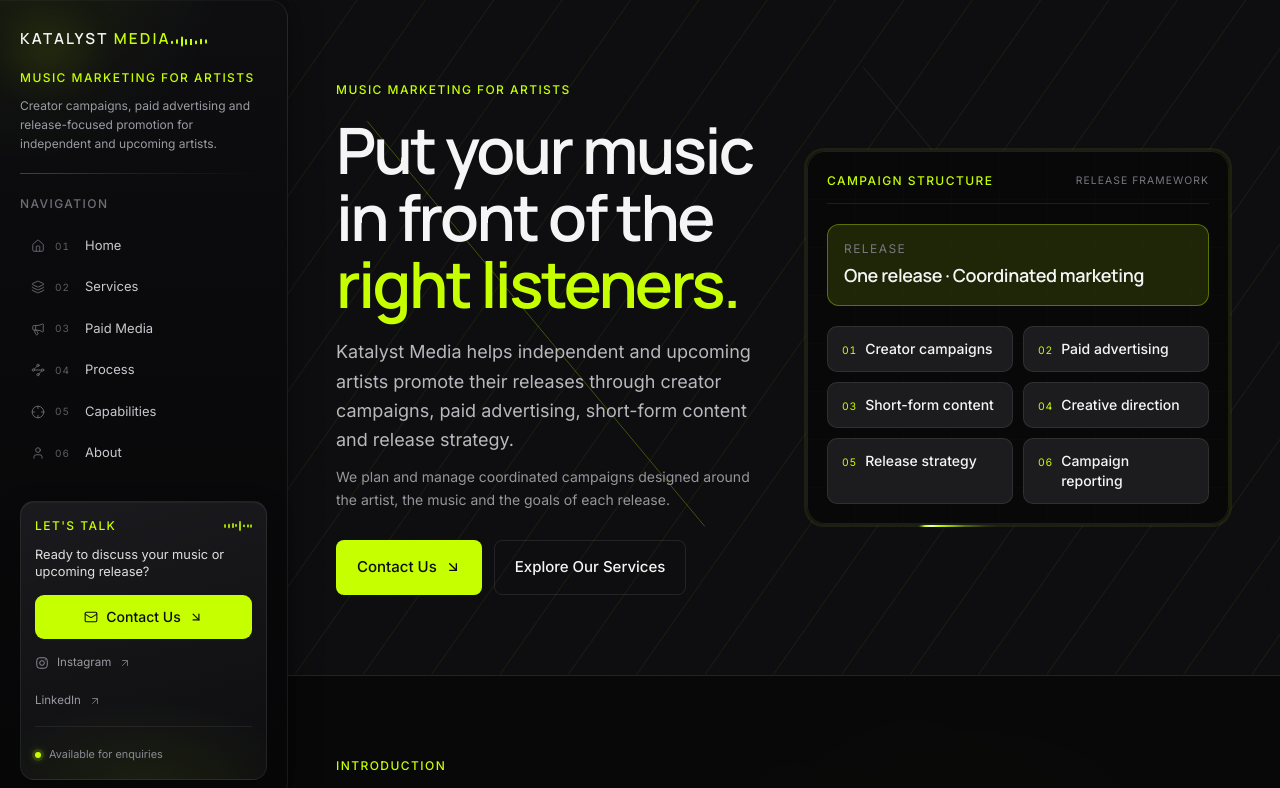
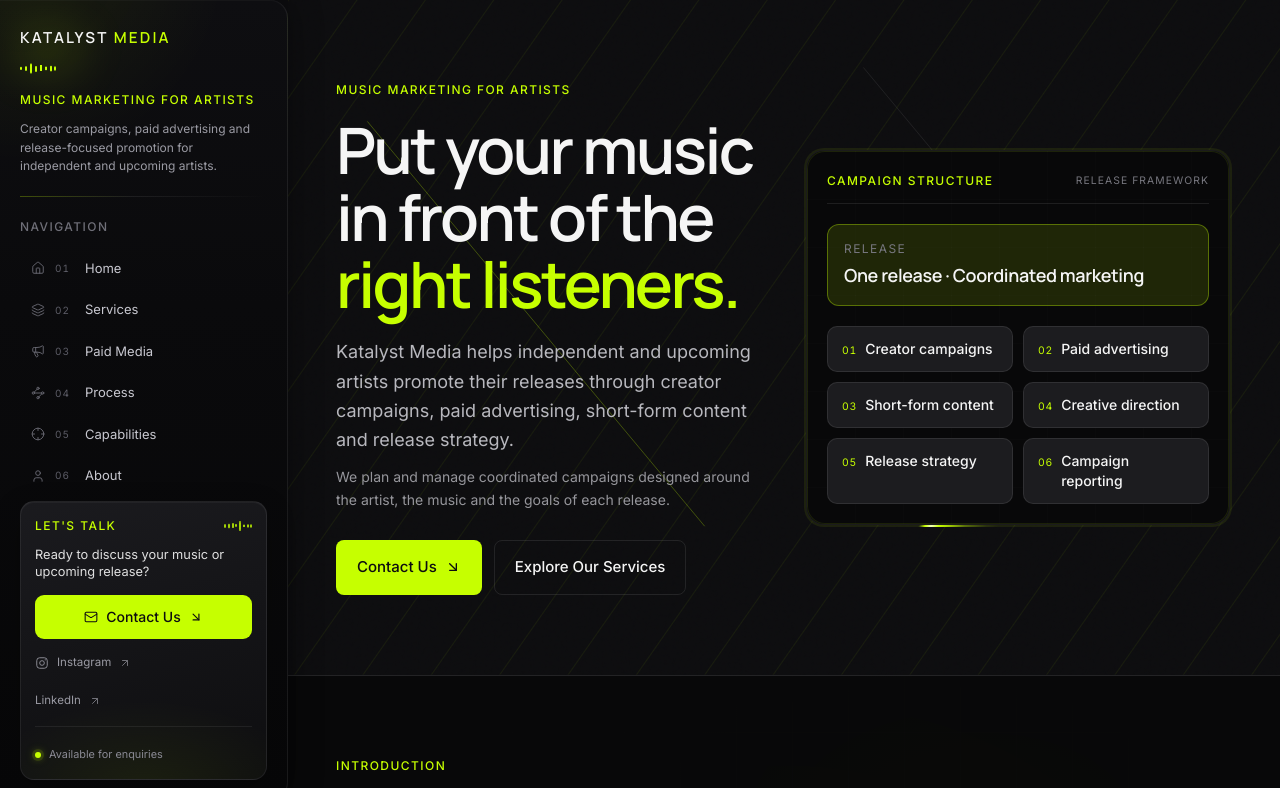
Before and after one commit to vromeofficial-hub/katalyst-media, a Next.js app: page / in a window 1280 px wide. Shown: the top 788 px of the page. Built offline with nearby package versions, Linux system fonts and the light colour scheme; no server answers.

Commit message:
Place the sidebar brand waveform under the logo, not beside it.

```diff
--- a/src/components/layout/sidebar.css
+++ b/src/components/layout/sidebar.css
@@ -116,11 +116,15 @@
 
 /* Live audio waveform marks (brand + Let’s talk) */
 .sidebar-waveform {
-  display: inline-flex;
+  display: flex;
   align-items: center;
   justify-content: space-between;
   gap: 2px;
   flex-shrink: 0;
+}
+
+.sidebar-waveform--contact {
+  display: inline-flex;
 }
 
 .sidebar-waveform > span {
```
